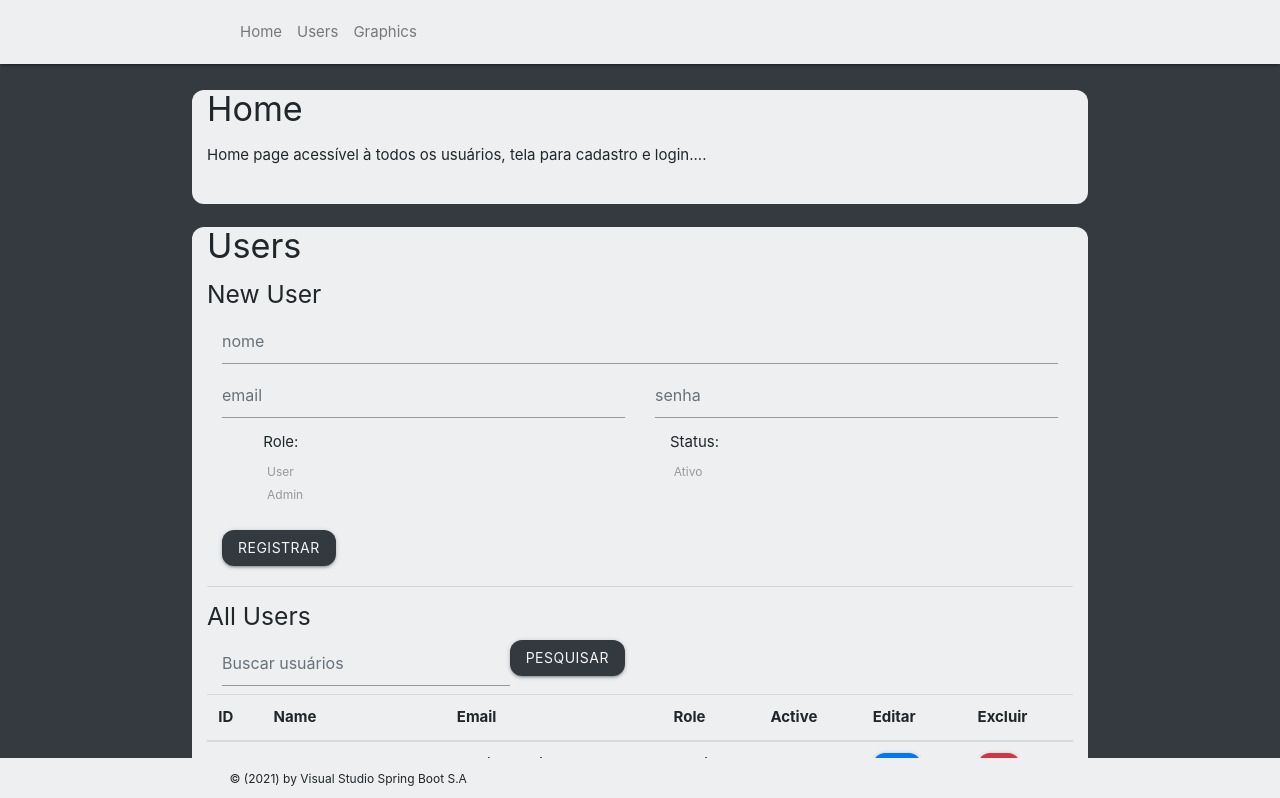
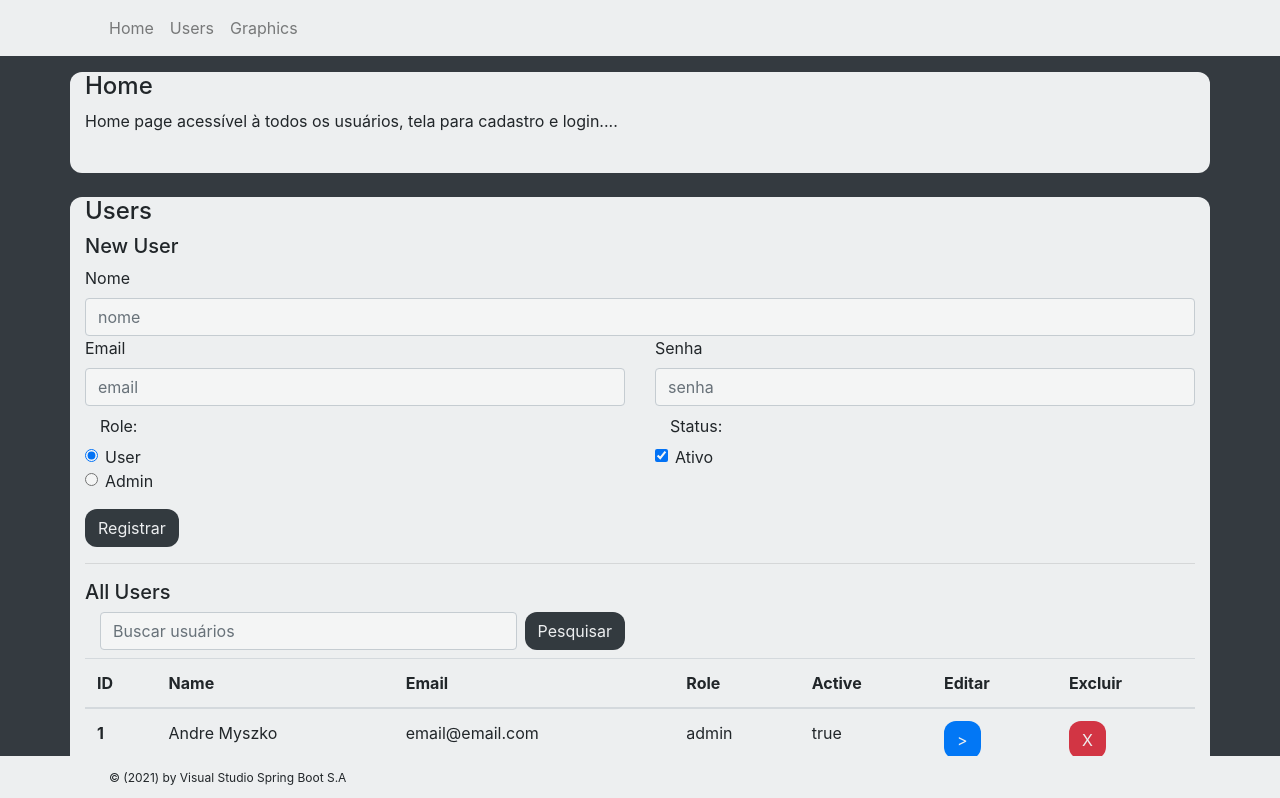
Before and after one commit to AndreMyszko/vsbapi, a Vue app in the folder src/front/: page /users in a window 1280 px wide. Shown: the top 798 px of the page. Built offline with nearby package versions, Linux system fonts and the light colour scheme; no server answers.

Commit message:
update. vue structure

```diff
--- a/src/front/public/index.html
+++ b/src/front/public/index.html
@@ -6,7 +6,7 @@
     <meta name="viewport" content="width=device-width,initial-scale=1.0">
     <link rel="stylesheet" href="https://maxcdn.bootstrapcdn.com/bootstrap/4.0.0/css/bootstrap.min.css" integrity="sha384-Gn5384xqQ1aoWXA+058RXPxPg6fy4IWvTNh0E263XmFcJlSAwiGgFAW/dAiS6JXm" crossorigin="anonymous">
     <link href="https://fonts.googleapis.com/icon?family=Material+Icons" rel="stylesheet">
-    <link rel="stylesheet" href="https://cdnjs.cloudflare.com/ajax/libs/materialize/1.0.0-rc.2/css/materialize.min.css">
+    <!-- <link rel="stylesheet" href="https://cdnjs.cloudflare.com/ajax/libs/materialize/1.0.0-rc.2/css/materialize.min.css"> -->
     <link rel="icon" href="<%= BASE_URL %>favicon.ico">
     <title>Virtual Solution Brasil</title>
   </head>
--- a/src/front/src/App.vue
+++ b/src/front/src/App.vue
@@ -2,15 +2,12 @@
   <div id="app">
 
     <Header />
+    <br><br><br>
+    <Home />
     <br>
-    <br>
-    <br>
-    <Home />
     <User />
     <Admin />
-    <br>
-    <br>
-    <br>
+    <br><br><br>
     <Footer />
 
   </div>
--- a/src/front/src/components/RegisterUser.vue
+++ b/src/front/src/components/RegisterUser.vue
@@ -4,16 +4,19 @@
 
     <form class="row g-3">
         <div class="col-12">
-        <input type="text" class="form-control" id="inputAddress" placeholder="nome">
+            <label class="form-label">Nome</label>
+            <input type="text" class="form-control" id="inputName" placeholder="nome">
         </div>
 
         <div class="col-md-6">
-        <input type="email" class="form-control" id="inputEmail4" placeholder="email">
-    </div>
-    <div class="col-md-6">
-        <input type="password" class="form-control" id="inputPassword4" placeholder="senha">
+            <label class="form-label">Email</label>
+            <input type="email" class="form-control" id="inputEmail" placeholder="email">
         </div>
 
+        <div class="col-md-6 mb-2">
+            <label class="form-label">Senha</label>
+            <input type="password" class="form-control" id="inputPassword" placeholder="senha">
+        </div>
 
         <div class="col-md-12">
         <fieldset class="row mb-3">
@@ -21,11 +24,12 @@
                 <legend class="col-form-label col-sm-2 pt-0">Role:</legend>
 
                 <div class="form-check">
-                <input class="form-check-input" type="radio" name="gridRadios" id="gridRadios1" value="option1" checked>
+                    <input class="form-check-input" type="radio" name="gridRadios" id="gridRadios1" value="user" checked>
                     <label class="form-check-label" for="gridRadios1">User</label>
                 </div>
+
                 <div class="form-check">
-                <input class="form-check-input" type="radio" name="gridRadios" id="gridRadios2" value="option2">
+                    <input class="form-check-input" type="radio" name="gridRadios" id="gridRadios2" value="admin">
                     <label class="form-check-label" for="gridRadios2">Admin</label>
                 </div>
             </div>
@@ -34,7 +38,7 @@
                 <legend class="col-form-label col-sm-2 pt-0">Status:</legend>
 
                 <div class="form-check">
-                <input class="form-check-input" type="checkbox" id="autoSizingCheck">
+                    <input class="form-check-input" type="checkbox" id="autoSizingCheck" checked>
                     <label class="form-check-label" for="autoSizingCheck">Ativo</label>
                 </div>
             </div>
@@ -42,15 +46,11 @@
         </fieldset>
         </div>
 
-
         <div class="col-12">
-        <button type="submit" class="btn bg-dark">Registrar</button>
+            <button type="submit" class="btn bg-dark text-light">Registrar</button>
         </div>
 
     </form>
-
-
-
 
 </div>
 </template>
--- a/src/front/src/components/TableUser.vue
+++ b/src/front/src/components/TableUser.vue
@@ -3,9 +3,9 @@
   <div>
     <h5>All Users</h5>
 
-  <form class=" col-md-6 d-flex">
+  <form class=" col-md-6 d-flex mb-2">
     <input class="form-control me-2" type="search" placeholder="Buscar usuários" aria-label="Search">
-    <button class="btn bg-dark" type="submit">Pesquisar</button>
+    <button class="btn bg-dark text-light ml-2" type="submit">Pesquisar</button>
   </form>
   <table class="table">
     <thead>
@@ -27,8 +27,8 @@
         <td>email@email.com</td>
         <td>admin</td>
         <td>true</td>
-        <td><button type="submit" class="btn bg-primary"> -> </button></td>
-        <td><button type="submit" class="btn bg-danger"> X </button></td>
+        <td><button type="submit" class="btn bg-primary text-light"> > </button></td>
+        <td><button type="submit" class="btn bg-danger text-light"> X </button></td>
       </tr>
     </tbody>
   </table>
```
Lines whose indentation alone changed are shown as unchanged.
